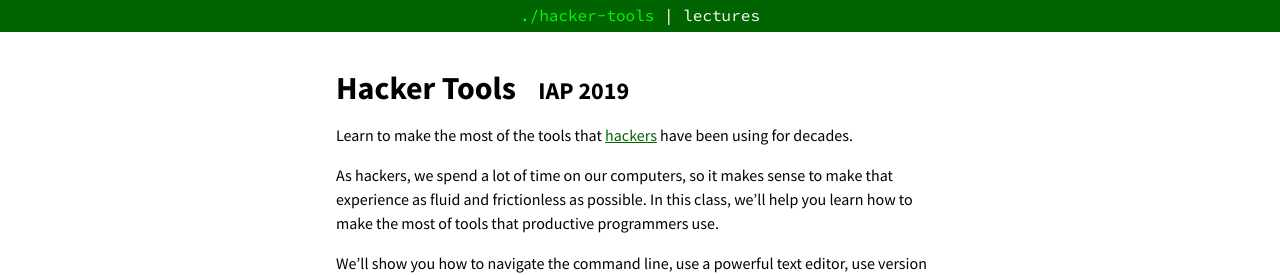
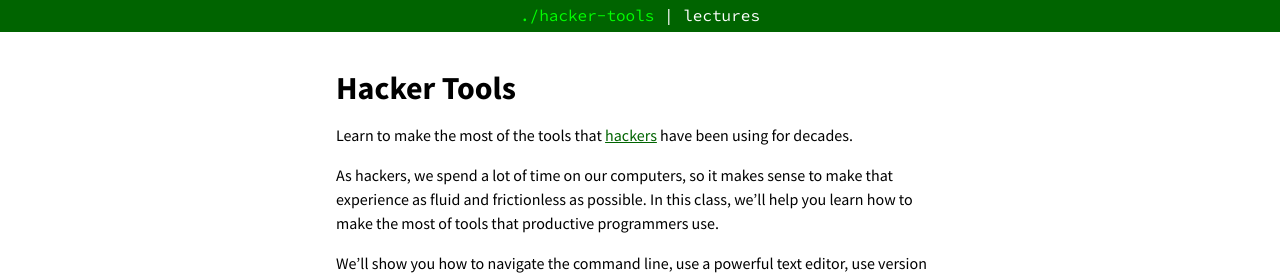
Before and after one commit to missing-semester-cn/missing-semester-cn.github.io, a Jekyll site: the page built from index.md, in a window 1280 px wide. Shown: the top 275 px of the page. Built offline with Jekyll 4.4.1, drawn with Linux system fonts in a browser that asks for light colours.

Commit message:
Remove subtitle

```diff
--- a/index.md
+++ b/index.md
@@ -1,7 +1,6 @@
 ---
 layout: page
 title: Hacker Tools
-subtitle: IAP 2019
 ---
 
 Learn to make the most of the tools that
```
